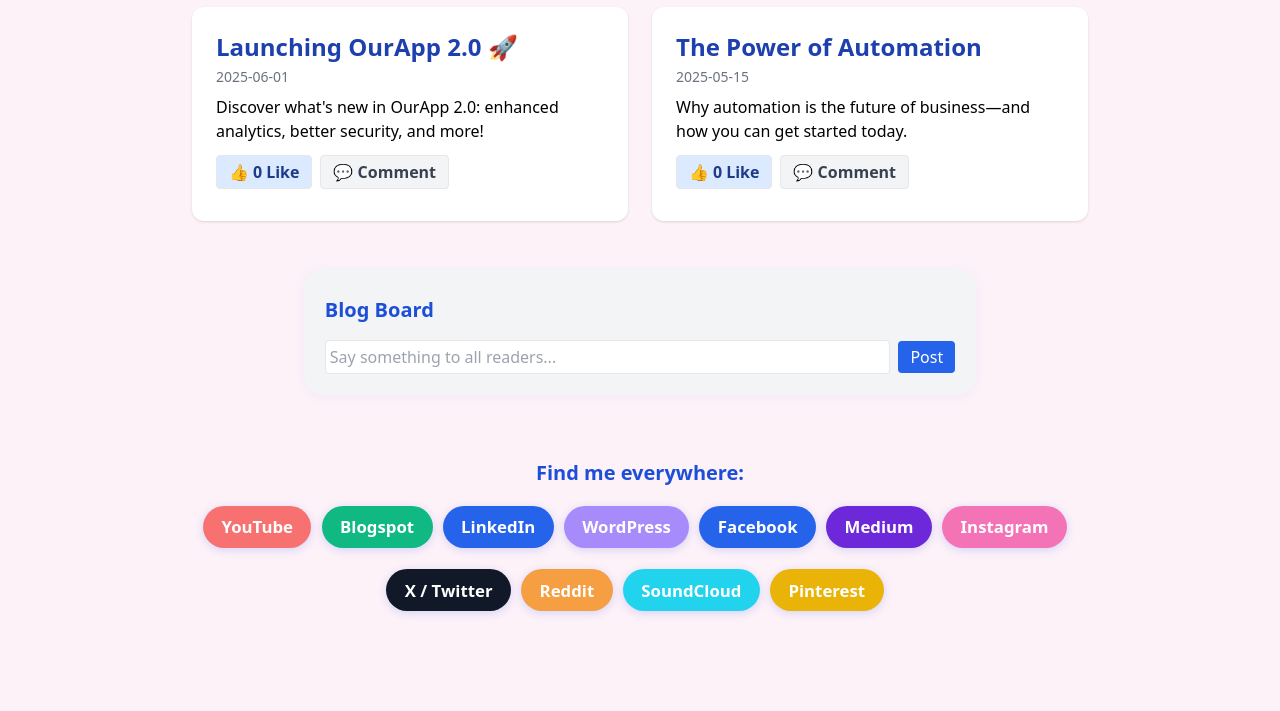
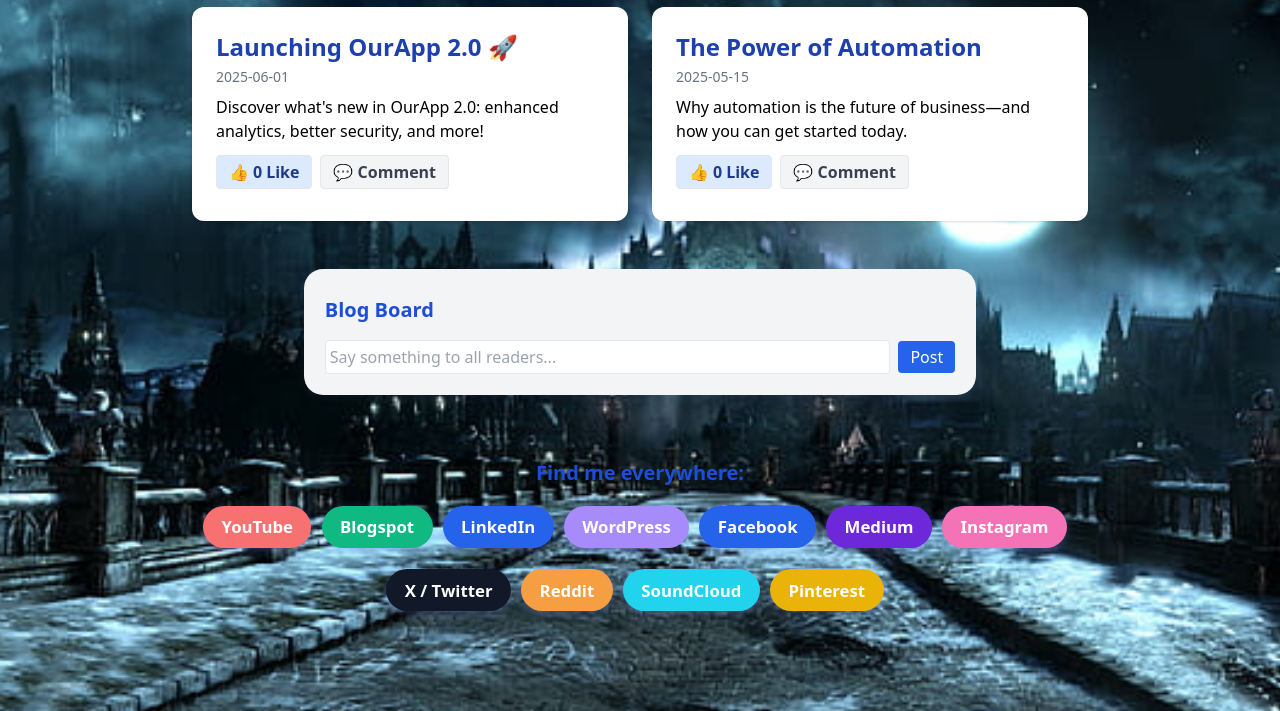
Before and after one commit to Godsend69/ourapp-site, a website: page blog.html in a window 1280 px wide. Shown: the part 213-924 px from the top of the page. Drawn offline with nearby package versions, Linux system fonts and the light colour scheme.

Commit message:
Update blog.html

```diff
--- a/blog.html
+++ b/blog.html
@@ -6,6 +6,14 @@
   <meta name="viewport" content="width=device-width, initial-scale=1">
   <script src="https://cdn.tailwindcss.com"></script>
   <style>
+    body {
+      background: #111 url('assets/2560x1440-px-bridge-castle-cathedral-dark-souls-iii-moon-screen-shot-video-games-village-anime-death-note-hd-art-wallpaper-preview.jpg') repeat-y center top;
+      background-size: cover;
+      min-height: 100vh;
+      width: 100%;
+      margin: 0;
+      padding: 0;
+    }
     .like-btn.liked { background-color: #dbeafe; color: #1d4ed8;}
     .comment-list { max-height: 120px; overflow-y: auto; }
     .badge-link {
```
